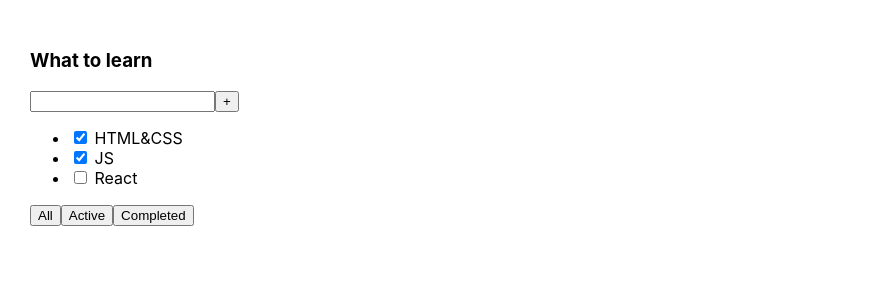
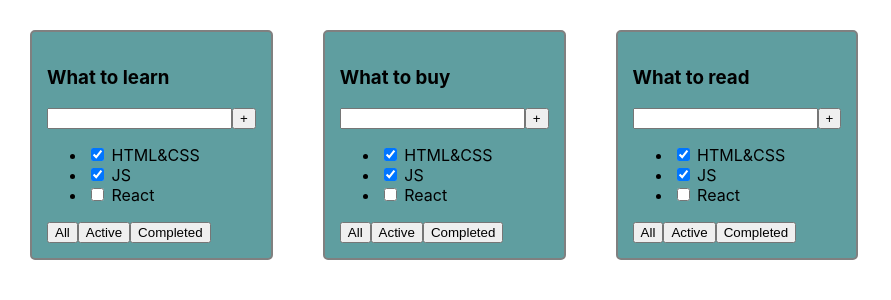
Before and after one commit to jagazed/todolist, a React (Create React App) app in the folder 1-todolist/1-todolist/: page / in a window 1280 px wide. Shown: the top 300 px of the page, without its empty margins (0-891 px from the left). Built offline with nearby package versions, Linux system fonts and the light colour scheme.

Commit message:
change 01 sprint

```diff
--- a/1-todolist/1-todolist/src/App.css
+++ b/1-todolist/1-todolist/src/App.css
@@ -6,3 +6,10 @@
 .App > div {
   margin-right: 50px;
 }
+
+.todolist {
+  background-color: cadetblue;
+  border: 2px solid gray;
+  border-radius: 5px;
+  padding: 15px;
+}
--- a/1-todolist/1-todolist/src/App.tsx
+++ b/1-todolist/1-todolist/src/App.tsx
@@ -1,26 +1,27 @@
 import React from 'react';
 import './App.css';
+import {Todolist} from "./Todolist";
+
+// Create
+// Read (view mode, filter, sort, search, page(по 10, 20 страниц показывать)
+// Update
+// Delete
+// CRUD операции -> данные непрерывно меняются
+
+// CLI -> командная строка
+// GUI -> Graphic user interface -> мы такое делаем
+// VUI -> voice
+// VRUI -> виртуальная реальность
+// ARUI -> дополненная реальность
+
 
 function App() {
     return (
         <div className="App">
-            <div>
-                <h3>What to learn</h3>
-                <div>
-                    <input/>
-                    <button>+</button>
-                </div>
-                <ul>
-                    <li><input type="checkbox" checked={true}/> <span>HTML&CSS</span></li>
-                    <li><input type="checkbox" checked={true}/> <span>JS</span></li>
-                    <li><input type="checkbox" checked={false}/> <span>React</span></li>
-                </ul>
-                <div>
-                    <button>All</button>
-                    <button>Active</button>
-                    <button>Completed</button>
-                </div>
-            </div>
+            <Todolist title="What to learn"/>
+            {/* Todolist({title: "What to learn"})*/}
+            <Todolist title="What to buy"/>
+            <Todolist title="What to read"/>
         </div>
     );
 }
--- /dev/null
+++ b/1-todolist/1-todolist/src/Todolist.tsx
@@ -0,0 +1,25 @@
+import React from "react";
+
+
+
+export const Todolist = (props: any) => {
+    return (
+        <div className="todolist">
+            <h3>{props.title}</h3>
+            <div>
+                <input/>
+                <button>+</button>
+            </div>
+            <ul>
+                <li><input type="checkbox" checked={true}/> <span>HTML&CSS</span></li>
+                <li><input type="checkbox" checked={true}/> <span>JS</span></li>
+                <li><input type="checkbox" checked={false}/> <span>React</span></li>
+            </ul>
+            <div>
+                <button>All</button>
+                <button>Active</button>
+                <button>Completed</button>
+            </div>
+        </div>
+    )
+}
```
